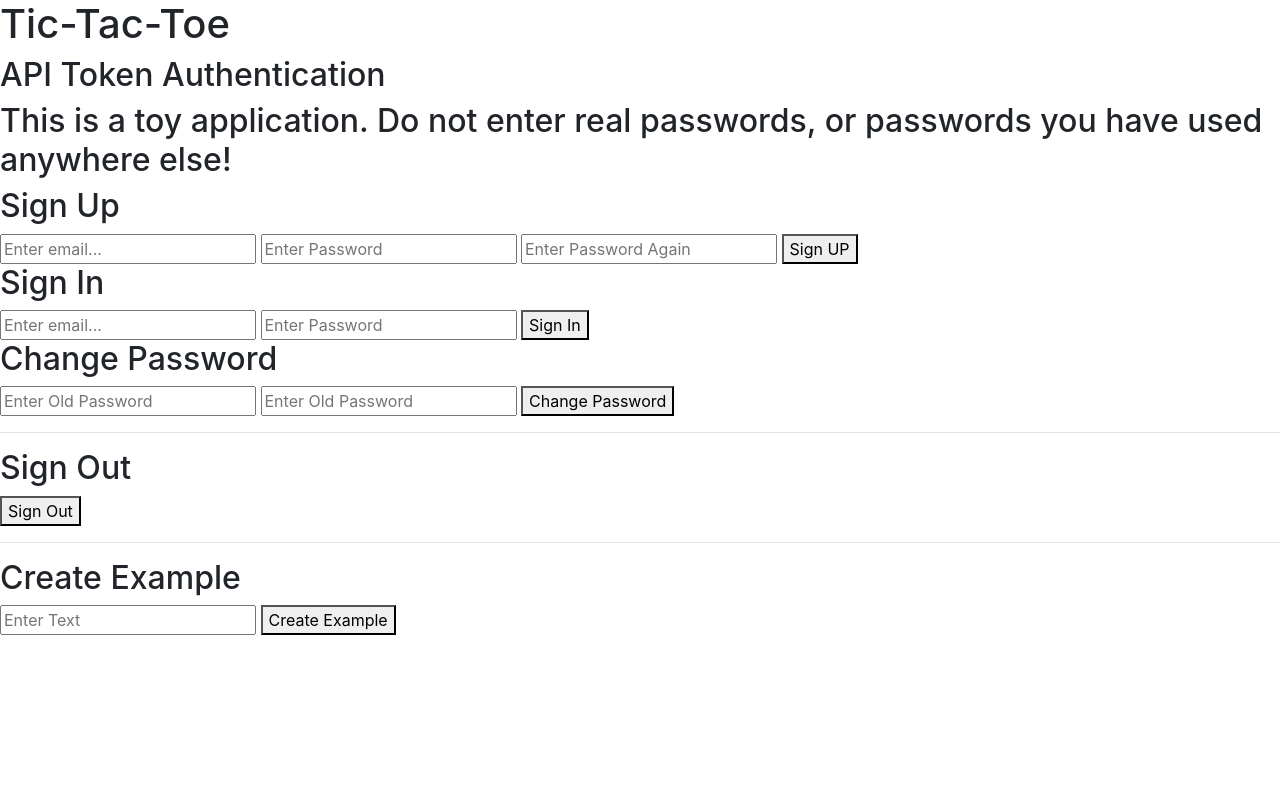
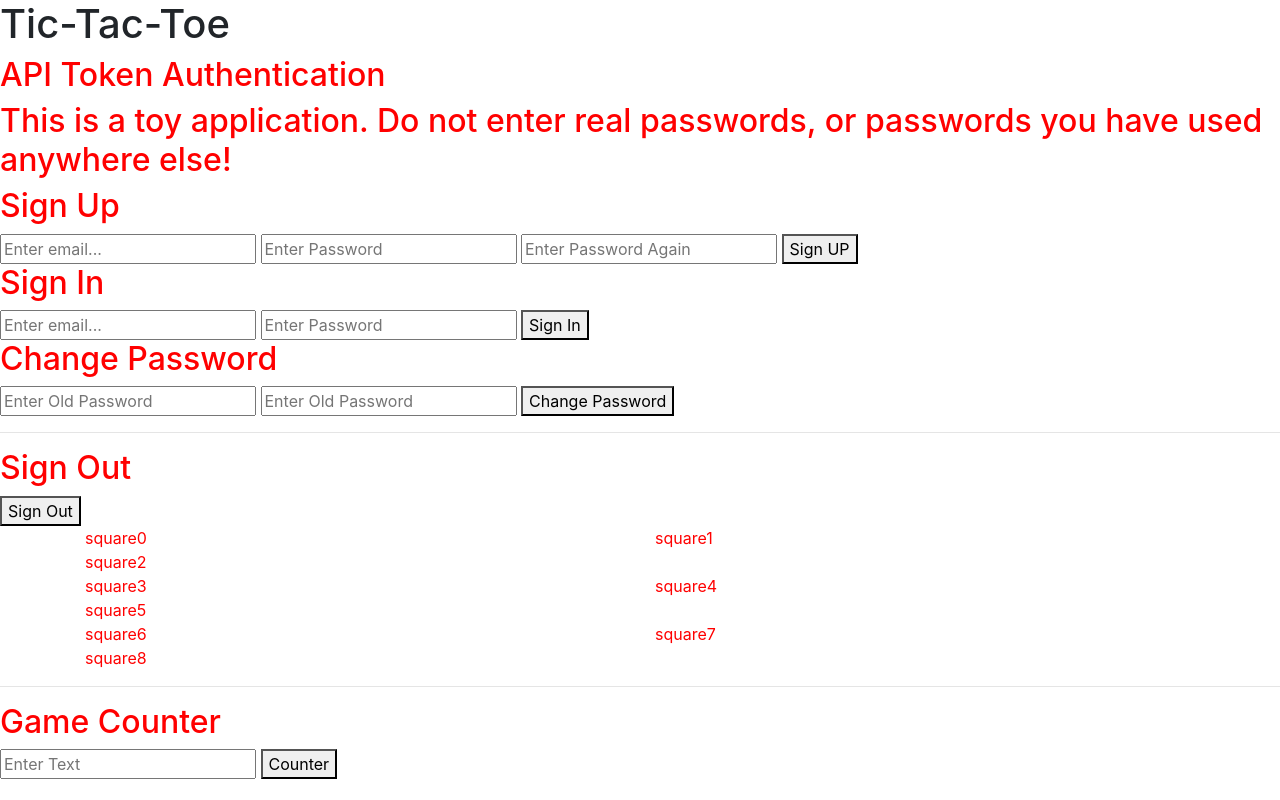
Before and after one commit to GMorse19/tic-tac-toe-GMorse19, a website built with webpack: page index.html in a window 1280 px wide. Built offline with nearby package versions, Linux system fonts and the light colour scheme.

Commit message:
Worked on gameBoard
-Set up nine rows for my grid. I'm hopeful that I'll be able to used
bootstrap to make a nice looking board.

-I altered some of the text in html. Mainly the header and some of the
 buttons

 I'm having trouble connecting the css. Not sure why.

```diff
--- a/assets/styles/index.scss
+++ b/assets/styles/index.scss
@@ -1 +1,38 @@
 @import '~bootstrap/scss/bootstrap';
+
+
+h2 {
+  color: red;
+}
+#gameBoard {
+  color: red;
+}
+
+div {
+  color: red;
+}
+
+// $alt-color: $cyan;
+// $body-bg-color: $gray-200;
+// $font-color: $light;
+//
+// body {
+//   background-color: $body-bg-color;
+// }
+//
+// div {
+//   align-items: center;
+// }
+// .box {
+//   align-items: center;
+//   background-color: $secondary;
+//   border: 1px solid $white;
+//   color: $font-color;
+//   display: flex;
+//   height: 80px;
+//   justify-content: center;
+// }
+//
+// .alt-color {
+//   background-color: $alt-color;
+// }
--- a/index.html
+++ b/index.html
@@ -1,7 +1,7 @@
 <!DOCTYPE html>
 <html>
     <head>
-      <title>Example</title>
+      <title>Tic-Tac-Toe</title>
       <meta name="viewport" content="width=device-width, initial-scale=1">
 
       <!-- Do not add `link` tags-->
@@ -48,12 +48,31 @@
       <form id="sign-out">
       <button>Sign Out</button>
     </form>
+  <section id="gameBoard">
+    <div class="container">
+      <div class="row">
+            <div id="0" class="col-6 box alt-color">square0</div>
+            <div id="1" class="col-6 box alt-color">square1</div>
+            <div id="2" class="col-6 box alt-color">square2</div>
+      </div>
+      <div class="row">
+            <div id="3" class="col-6 box alt-color">square3</div>
+            <div id="4" class="col-6 box alt-color">square4</div>
+            <div id="5" class="col-6 box alt-color">square5</div>
+      </div>
+      <div class="row">
+            <div id="6" class="col-6 box alt-color">square6</div>
+            <div id="7" class="col-6 box alt-color">square7</div>
+            <div id="8" class="col-6 box alt-color">square8</div>
+      </div>
+    </div>
+  </section>
 <hr>
-    <h2>Create Example</h2>
+    <h2>Game Counter</h2>
 
     <form id="create-example">
       <input type="text" placeholder="Enter Text" name="example[text]">
-    <button>Create Example</button>
+    <button>Counter</button>
     </form>
     </body>
 </html>
```
Also changed, not shown: assets/scripts/auth/api.js (added), assets/scripts/auth/events.js (added), assets/scripts/auth/ui.js (added).
